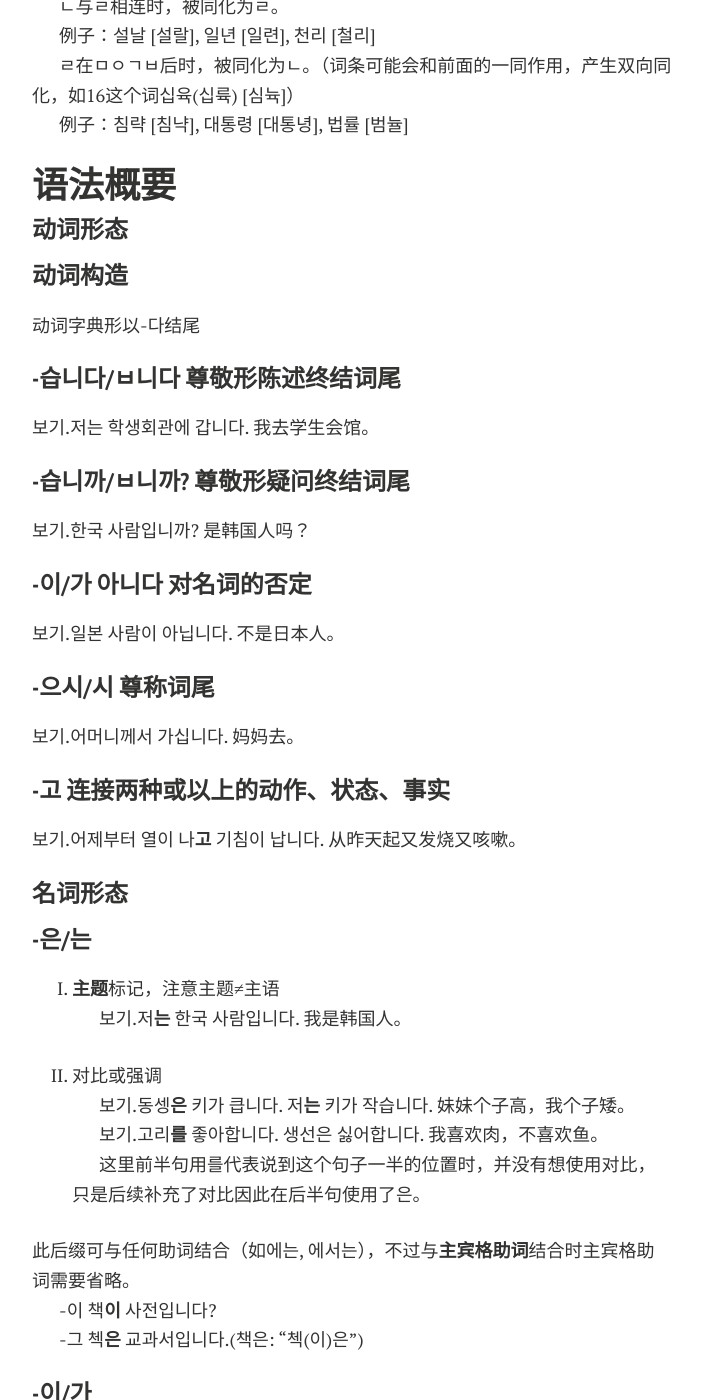
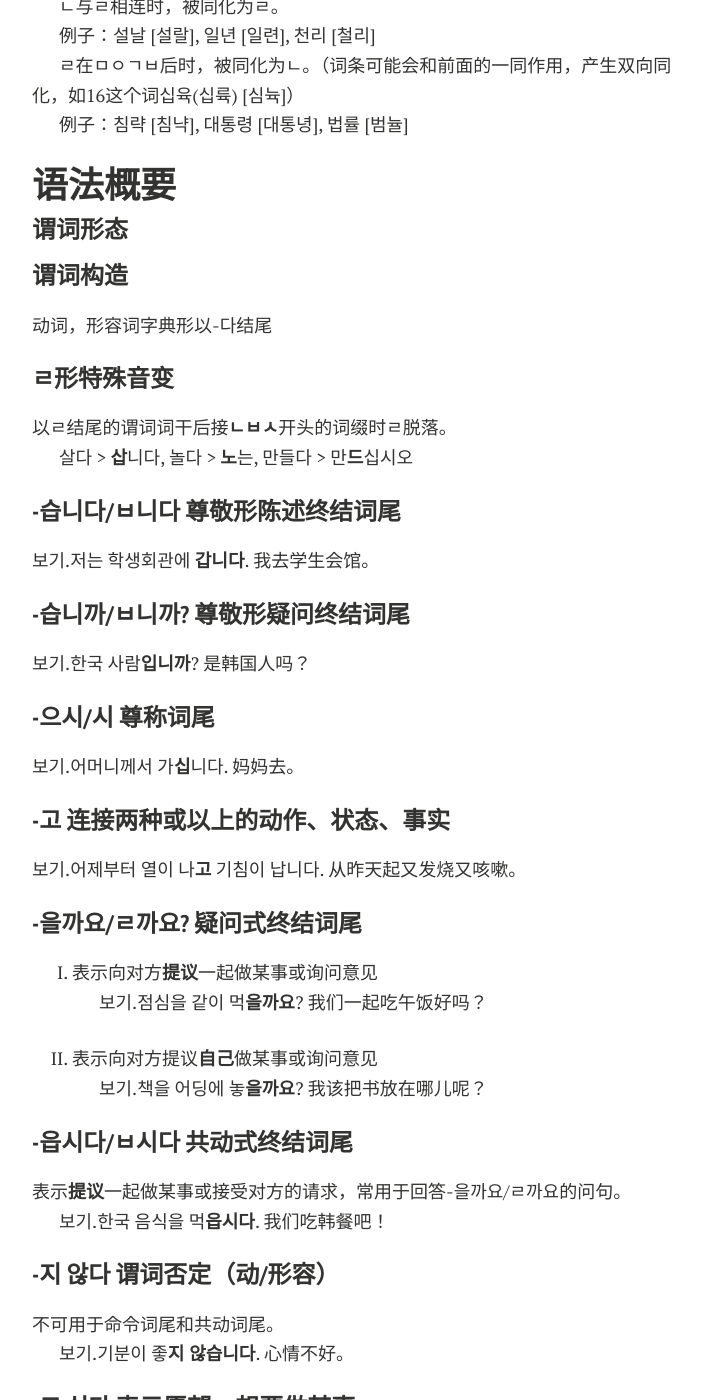
Before and after one commit to Kinnuch/kinnuch.github.io, a Jekyll site: the page built from laim/korean.md, in a window 1280 px wide and 1400 px high, scrolled down 2909 px. Shown: the whole window, without its empty margins (288-989 px from the left). Built offline with Jekyll 4.4.1, drawn with Linux system fonts in a browser that asks for light colours; nearby versions of some CDN libraries; comment, search, counter and statistics services are not loaded; a style sheet for code colours, icons or effects is not loaded; some of the changed text lies outside the part shown.

Commit message:
Update korean.md

```diff
--- a/laim/korean.md
+++ b/laim/korean.md
@@ -138,31 +138,73 @@
 
 ## 语法概要
 
-### 动词形态
+### 谓词形态
 
-#### 动词构造
+#### 谓词构造
 
-动词字典形以-다结尾
+动词，形容词字典形以-다结尾
+
+#### ㄹ形特殊音变
+
+以ㄹ结尾的谓词词干后接**ㄴㅂㅅ**开头的词缀时ㄹ脱落。
+
+살다 > **삽**니다, 놀다 > **노**는, 만들다 > 만**드**십시오
 
 #### -습니다/ㅂ니다 尊敬形陈述终结词尾
 
-보기.저는 학생회관에 갑니다. 我去学生会馆。
+보기.저는 학생회관에 **갑니다**. 我去学生会馆。
 
 #### -습니까/ㅂ니까? 尊敬形疑问终结词尾
 
-보기.한국 사람입니까? 是韩国人吗？
-
-#### -이/가 아니다 对名词的否定
-
-보기.일본 사람이 아닙니다. 不是日本人。
+보기.한국 사람**입니까**? 是韩国人吗？
 
 #### -으시/시 尊称词尾
 
-보기.어머니께서 가십니다. 妈妈去。
+보기.어머니께서 가**십**니다. 妈妈去。
 
 #### -고 连接两种或以上的动作、状态、事实
 
 보기.어제부터 열이 나**고** 기침이 납니다. 从昨天起又发烧又咳嗽。
+
+#### -을까요/ㄹ까요? 疑问式终结词尾
+
+1. 表示向对方**提议**一起做某事或询问意见
+
+   보기.점심을 같이 먹**을까요**? 我们一起吃午饭好吗？
+
+2. 表示向对方提议**自己**做某事或询问意见
+
+   보기.책을 어딩에 놓**을까요**? 我该把书放在哪儿呢？
+
+#### -읍시다/ㅂ시다 共动式终结词尾
+
+表示**提议**一起做某事或接受对方的请求，常用于回答-을까요/ㄹ까요的问句。
+
+보기.한국 음식을 먹**읍시다**. 我们吃韩餐吧！
+
+#### -지 않다 谓词否定（动/形容）
+
+不可用于命令词尾和共动词尾。
+
+보기.기분이 좋**지 않습니다**. 心情不好。
+
+#### -고 싶다 表示愿望，想要做某事
+
+主语是第三人称时，使用-고 싶어하다
+
+보기.무슨 선물을 받**고 싶습니까**? 你想收到什么礼物？
+
+#### -겠- 中缀
+
+1. 表示**说话人**的**意志**，表示“要......”，在疑问句中用来询问听话人的意图。
+
+   보기.저는 비빔밥을 먹**겠**습니다. 我要吃拌饭。（对比我想吃拌饭）
+
+   보기.뭘 잡수시**겠**습니까? 你想吃什么？
+
+#### -으십시오/십시오 命令，嘱托终结词尾
+
+보기.여기에 앉**으십시오**. 请坐在这儿。
 
 ### 名词形态
 
@@ -196,7 +238,11 @@
 
 2. 敬语形**-께서**
 
-   보기.아버지께서는 신문을 읽으십니다. 爸爸看报纸。
+   보기.아버지**께서**는 신문을 읽으십니다. 爸爸看报纸。
+
+#### -이/가 아니다 对名词的否定
+
+보기.일본 사람**이 아닙니다**. 不是日本人。
 
 #### -도
 
@@ -210,11 +256,19 @@
 
    보기.고양이가 방**에** 없습니다. 猫不在房间里。
 
+2. 常和가다/오다/나가다/들어오다等**趋向动词**连用，表示趋向动词的**目的地**
+
+   보기.날마다 학교**에** 갑니다. 我每天去学校。
+
 #### -하고
 
 1. 连接两个以上的体词，表示“和”
 
    보기.빵**하고** 김밥을 먹습니다. 我吃面包和紫菜包饭。
+
+2. 也可单用
+
+   보기.누구**하고** 갑니까? 和谁去呢？
 
 #### -을/를
 
@@ -230,6 +284,10 @@
 
    注意和主体所在场所的에区分
 
+2. 表抽象的目的地**不能用**-에서而要用-에
+
+   보기.여기**에** 잠깐 앉읍시다. 在这里稍微坐一下吧。（这里是一个抽象的描述）
+
 ### 代词形态
 
 #### -이, 그, 저
@@ -239,6 +297,11 @@
 - 저表示离说话者、听话者**都远**
 
 #### -하나, 둘, 셋, 넷, 다섯, 여섯, 일곱, 여덟, 아홉, 열
+
+#### -무엇/무슨
+
+- 무엇是疑问代词，其中무엇 > 뭐, 무엇을 > 뭘
+- 무슨是疑问冠词，需置于**名词前**
 
 ### 介词形态
 
@@ -266,3 +329,4 @@
 2. 睡觉 자다 > 주무시다
 3. 吃 먹다 > 드시다 > 잡수시다
 4. 说 말하다 > 말씀하시다
+5. 给 주다 > 드리다
```
